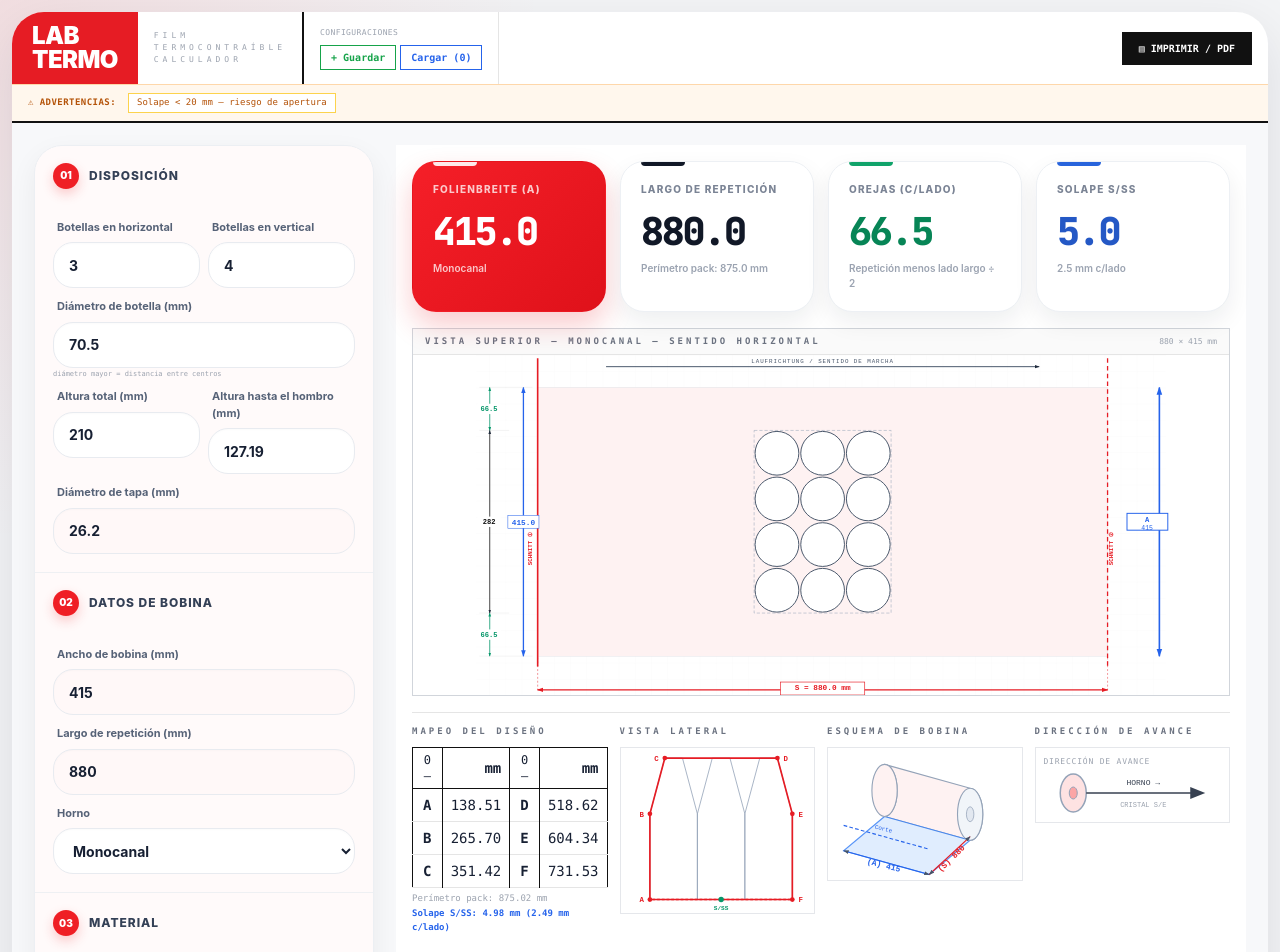
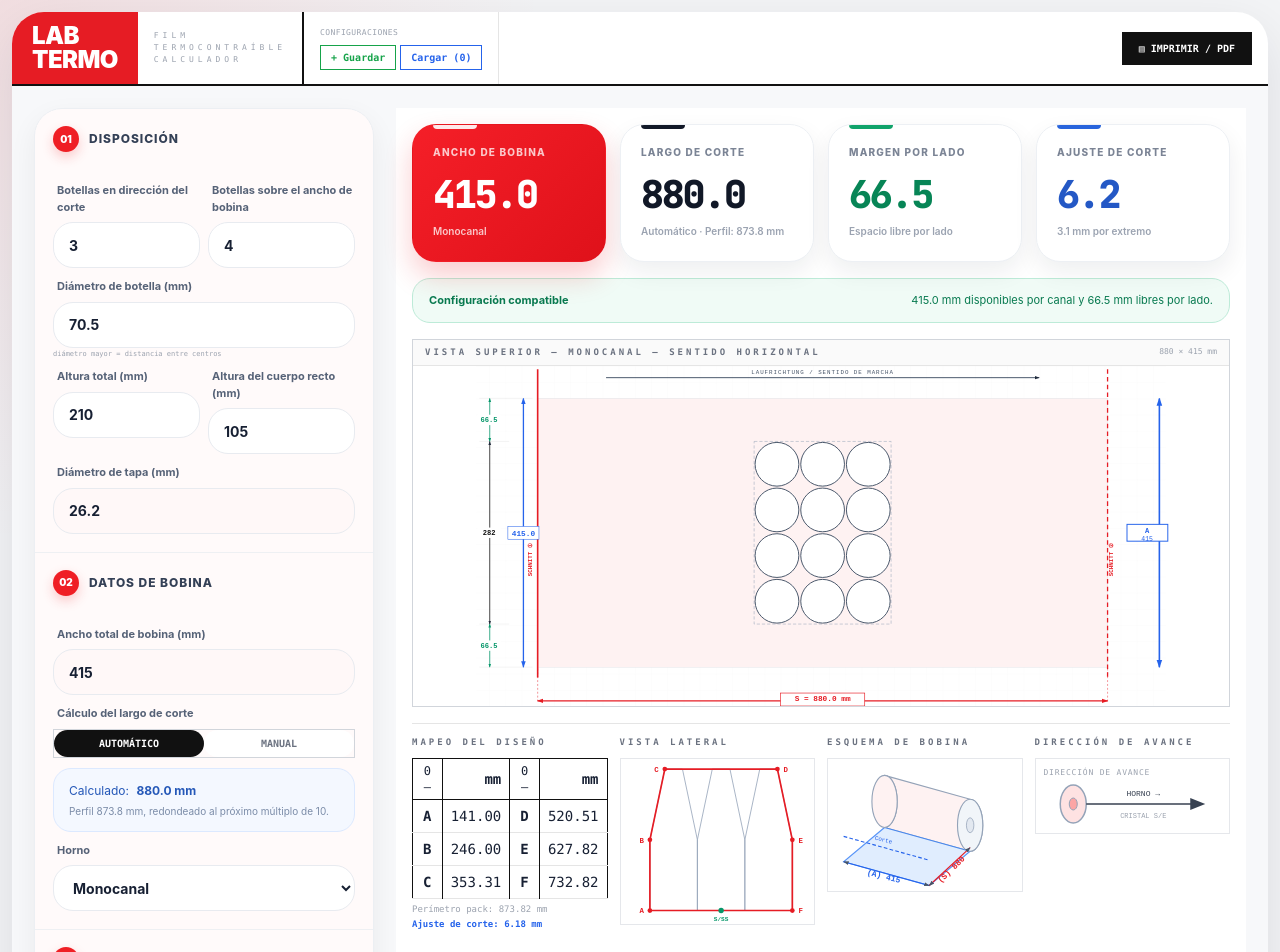
Before and after one commit to ElMalditoKeto/Prueba-Copilot, a React (Vite) app: page / in a window 1280 px wide. Shown: the top 952 px of the page. Built offline with nearby package versions, Linux system fonts and the light colour scheme.

Commit message:
Refine calculator behavior and styles

```diff
--- a/src/App.jsx
+++ b/src/App.jsx
@@ -47,11 +47,12 @@ function Toggle({ value, onChange, options }) {
 // ─── VALIDATION ────────────────────────────────────────────────────────────────
 function validate(f) {
   const warns = [];
-  if (f.altCil > f.alt)       warns.push(`Alt. hasta hombro (${f.altCil}) > alt. total (${f.alt})`);
-  if (f.tapa >= f.dia)        warns.push(`Ø tapa (${f.tapa}) ≥ Ø botella (${f.dia})`);
-  if (f.solape < 20)          warns.push('Solape < 20 mm — riesgo de apertura');
-  if (f.ladoA < 1 || f.ladoB < 1) warns.push('Disposición mínima: 1×1');
-  if (f.micron < 30)          warns.push('Espesor < 30 µm — fuera de rango habitual');
+  if (f.altCil > f.alt) warns.push(`La altura del cuerpo recto (${f.altCil}) supera la altura total (${f.alt})`);
+  if (f.tapa >= f.dia) warns.push(`El diámetro de tapa (${f.tapa}) debe ser menor al diámetro de botella (${f.dia})`);
+  if (f.ladoA < 1 || f.ladoB < 1) warns.push('La disposición mínima es 1 × 1');
+  if (f.micron < 30) warns.push('El espesor es menor a 30 µm');
+  if (!f.entraEnCanal) warns.push(`El paquete necesita ${f.ladoLargo.toFixed(1)} mm por canal, pero solo hay ${f.canal.toFixed(1)} mm disponibles`);
+  if (f.modoCorte === 'manual' && f.diferenciaCorte < 0) warns.push(`El largo manual es ${Math.abs(f.diferenciaCorte).toFixed(1)} mm menor que el perfil geométrico`);
   return warns;
 }
 
@@ -63,12 +64,13 @@ export default function App() {
   const [ladoB,    setLadoB]    = useState(4);      // lado LARGO (vertical, ancho bobina)
   const [dia,      setDia]      = useState(70.5);   // Ø botella cuerpo (mm)
   const [alt,      setAlt]      = useState(210);    // altura total botella (mm)
-  const [altCil,   setAltCil]   = useState(127.19); // altura hasta el hombro (mm)
+  const [altCil,   setAltCil]   = useState(105); // altura hasta el hombro (mm)
   const [tapa,     setTapa]     = useState(26.2);   // Ø tapa superior (mm)
   const [micron,   setMicron]   = useState(50);     // espesor film (µm)
   const [canales,  setCanales]  = useState(1);      // canales del horno
   const [folienbreite, setFolienbreite] = useState(415);  // ancho de bobina (mm)
-  const [rapport,      setRapport]      = useState(880);  // largo rapport (mm)
+  const [rapport,      setRapport]      = useState(880);  // largo de corte manual (mm)
+  const [modoCorte, setModoCorte] = useState('auto');
   const [tipoFilm, setTipoFilm] = useState('cristal');
   const [producto, setProducto] = useState('BNQ 500 ×12');
   const [cliente,  setCliente]  = useState('');
@@ -79,35 +81,46 @@ export default function App() {
   const [showSave, setShowSave] = useState(false);
   const [showLoad, setShowLoad] = useState(false);
 
-  // ── CALCULATED (todos outputs) ──
-  const ladoLargo  = ladoB * dia;
-  const ladoTop    = ladoA * dia;
-  const canal      = folienbreite / canales;
-  const oreja      = Math.max(0, (canal - ladoLargo) / 2);
-  const anchoTop   = (ladoA - 1) * dia + tapa;
-  const wT         = (dia - tapa) / 2;
-  const hT         = Math.max(0, alt - altCil);
-  const lT         = Math.sqrt(hT * hT + wT * wT);
-  const perimetro  = ladoLargo + 2 * altCil + 2 * lT + anchoTop;
-  const solape     = Math.max(0, rapport - perimetro);
-  const solapeLado = solape / 2;
+  // ── CÁLCULOS ──
+  const ladoLargo = ladoB * dia;
+  const ladoTop = ladoA * dia;
+  const canal = folienbreite / canales;
+  const margenLateralBruto = (canal - ladoLargo) / 2;
+  const entraEnCanal = margenLateralBruto >= 0;
+  const oreja = Math.max(0, margenLateralBruto);
+  const deficitCanal = Math.max(0, ladoLargo - canal);
+  const anchoBobinaMinimo = ladoLargo * canales;
 
-  // Cotas A–F (el solape se distribuye desde el centro hacia los bordes)
+  const anchoTop = (ladoA - 1) * dia + tapa;
+  const desplazamientoHombro = Math.max(0, (dia - tapa) / 2);
+  const alturaHombro = Math.max(0, alt - altCil);
+  const longitudHombro = Math.sqrt(alturaHombro ** 2 + desplazamientoHombro ** 2);
+  const perimetro = ladoLargo + (2 * altCil) + (2 * longitudHombro) + anchoTop;
+
+  // Las fichas técnicas redondean el recorrido geométrico al siguiente múltiplo de 10 mm.
+  const largoCorteCalculado = Math.ceil(perimetro / 10) * 10;
+  const corte = modoCorte === 'auto' ? largoCorteCalculado : rapport;
+  const diferenciaCorte = corte - perimetro;
+  const ajustePorExtremo = diferenciaCorte / 2;
+
+  // Puntos A-F medidos desde el inicio del corte.
   const medioFondo = ladoLargo / 2;
-  const ptA = medioFondo - solapeLado;
+  const ptA = medioFondo;
   const ptB = ptA + altCil;
-  const ptC = ptB + lT;
+  const ptC = ptB + longitudHombro;
   const ptD = ptC + anchoTop;
-  const ptE = ptD + lT;
+  const ptE = ptD + longitudHombro;
   const ptF = ptE + altCil;
   const pts = { A: ptA, B: ptB, C: ptC, D: ptD, E: ptE, F: ptF };
 
-  const packT      = ladoLargo;
-  const packL      = ladoTop;
-  const bobTotal   = folienbreite;
-  const corte      = rapport;
+  const packT = ladoLargo;
+  const packL = ladoTop;
+  const bobTotal = folienbreite;
 
-  const warnings   = validate({ altCil, alt, tapa, dia, solape, ladoA, ladoB, micron });
+  const warnings = validate({
+    altCil, alt, tapa, dia, ladoA, ladoB, micron, entraEnCanal,
+    ladoLargo, canal, modoCorte, diferenciaCorte,
+  });
 
   // ── CONFIG PERSISTENCE ──
   const applyConfig = (p) => {
@@ -118,6 +131,7 @@ export default function App() {
     setFolienbreite(p.folienbreite ?? p.bobinaM ?? p.bobina ?? 415);
     setRapport(p.rapport ?? p.pasoArte ?? p.paso ?? 880);
     setTipoFilm(p.tipoFilm ?? p.tf ?? 'cristal');
+    setModoCorte(p.modoCorte ?? 'auto');
   };
 
   const saveConfig = () => {
@@ -125,7 +139,7 @@ export default function App() {
     const c = {
       n: cfgName, t: new Date().toLocaleDateString('es-AR'),
       ladoA, ladoB, dia, alt, altCil, tapa, micron, canales,
-      folienbreite, rapport, tipoFilm,
+      folienbreite, rapport, tipoFilm, modoCorte,
     };
     const nc = [...configs, c];
     setConfigs(nc);
@@ -142,10 +156,8 @@ export default function App() {
   const packXStart = (corte - ladoTop) / 2;
   const today = new Date().toLocaleDateString('es-AR', { day:'2-digit', month:'2-digit', year:'numeric' });
 
-  const solapePathStart = solapeLado; // alias para SVG
 
   // Perfil lateral: A y F en los bordes del pack (interno), S/SS en el centro del fondo
-  // El solape es el tramo extra que va FUERA de A y F (hacia el centro, por debajo)
   const sideFilmParts = [
     `M ${ladoTop / 2} ${alt}`,          // S/SS: centro del fondo
     `L 0 ${alt}`,                        // borde izquierdo del pack (= punto A)
@@ -162,9 +174,6 @@ export default function App() {
   sideFilmParts.push(`L ${ladoTop / 2} ${alt}`);         // vuelve al S/SS
   const sideFilmPath = sideFilmParts.join(' ');
 
-  // Tramos de solape (se dibujan separados, punteados, desde A y F hacia el centro)
-  const solapePathL = `M ${ladoTop/2} ${alt} L ${solapeLado} ${alt}`;
-  const solapePathR = `M ${ladoTop - solapeLado} ${alt} L ${ladoTop/2} ${alt}`;
 
   const sidePoints = [
     ['A', 0,                                    alt,          -1],
@@ -290,10 +299,10 @@ export default function App() {
                 <SectionHeader num="01" label="Disposición" />
                 <div className="p-3 space-y-2.5">
                   <div className="grid grid-cols-2 gap-2">
-                    <Field label="Botellas en horizontal">
+                    <Field label="Botellas en dirección del corte">
                       <input type="number" value={ladoA} onChange={e => setLadoA(+e.target.value)} className={inp} />
                     </Field>
-                    <Field label="Botellas en vertical">
+                    <Field label="Botellas sobre el ancho de bobina">
                       <input type="number" value={ladoB} onChange={e => setLadoB(+e.target.value)} className={inp} />
                     </Field>
                   </div>
@@ -307,7 +316,7 @@ export default function App() {
                     <Field label="Altura total (mm)">
                       <input type="number" step="0.1" value={alt} onChange={e => setAlt(+e.target.value)} className={inp} />
                     </Field>
-                    <Field label="Altura hasta el hombro (mm)">
+                    <Field label="Altura del cuerpo recto (mm)">
                       <input type="number" step="0.1" value={altCil}
                         onChange={e => setAltCil(+e.target.value)}
                         className={altCil > alt ? `${inp} border-red-500 bg-red-50` : inp} />
@@ -323,12 +332,27 @@ export default function App() {
               <div style={{ borderBottom: '1px solid #e5e5e5' }}>
                 <SectionHeader num="02" label="Datos de Bobina" />
                 <div className="p-3 space-y-2.5">
-                  <Field label="Ancho de bobina (mm)">
+                  <Field label="Ancho total de bobina (mm)">
                     <input type="number" step="0.5" value={folienbreite} onChange={e => setFolienbreite(+e.target.value)} className={inpAmber} />
                   </Field>
-                  <Field label="Largo de repetición (mm)">
-                    <input type="number" step="0.5" value={rapport} onChange={e => setRapport(+e.target.value)} className={inpAmber} />
+                  <Field label="Cálculo del largo de corte">
+                    <Toggle
+                      value={modoCorte}
+                      onChange={setModoCorte}
+                      options={[{ val:'auto', label:'AUTOMÁTICO' }, { val:'manual', label:'MANUAL' }]}
+                    />
                   </Field>
+                  {modoCorte === 'manual' && (
+                    <Field label="Largo de corte manual (mm)">
+                      <input type="number" step="0.5" value={rapport} onChange={e => setRapport(+e.target.value)} className={inpAmber} />
+                    </Field>
+                  )}
+                  {modoCorte === 'auto' && (
+                    <div className="calculated-hint">
+                      Calculado: <strong>{largoCorteCalculado.toFixed(1)} mm</strong>
+                      <span>Perfil {perimetro.toFixed(1)} mm, redondeado al próximo múltiplo de 10.</span>
+                    </div>
+                  )}
                   <Field label="Horno">
                     <select value={canales} onChange={e => setCanales(+e.target.value)} className={inp}>
                       <option value={1}>Monocanal</option>
@@ -361,28 +385,28 @@ export default function App() {
               <div className="results-grid">
                 {[
                   {
-                    label: 'FOLIENBREITE (A)',
+                    label: 'ANCHO DE BOBINA',
                     value: folienbreite.toFixed(1),
                     sub:   canales > 1 ? `${canales} canales × ${canal.toFixed(1)} mm` : 'Monocanal',
                     accent: true,
                   },
                   {
-                    label: 'LARGO DE REPETICIÓN',
-                    value: rapport.toFixed(1),
-                    sub:   `Perímetro pack: ${perimetro.toFixed(1)} mm`,
+                    label: 'LARGO DE CORTE',
+                    value: corte.toFixed(1),
+                    sub:   `${modoCorte === 'auto' ? 'Automático' : 'Manual'} · Perfil: ${perimetro.toFixed(1)} mm`,
                     accent: false,
                   },
                   {
-                    label: 'OREJAS (c/lado)',
-                    value: oreja.toFixed(1),
-                    sub:   'Repetición menos lado largo ÷ 2',
+                    label: entraEnCanal ? 'MARGEN POR LADO' : 'DÉFICIT POR CANAL',
+                    value: (entraEnCanal ? oreja : deficitCanal).toFixed(1),
+                    sub:   'Espacio libre por lado',
                     accent: false,
                     green: true,
                   },
                   {
-                    label: 'SOLAPE S/SS',
-                    value: solape.toFixed(1),
-                    sub:   `${solapeLado.toFixed(1)} mm c/lado`,
+                    label: 'AJUSTE DE CORTE',
+                    value: diferenciaCorte.toFixed(1),
+                    sub:   `${ajustePorExtremo.toFixed(1)} mm por extremo`,
                     accent: false,
                     blue: true,
                   },
@@ -396,6 +420,15 @@ export default function App() {
                     </div>
                   </div>
                 ))}
+              </div>
+
+              <div className={`channel-status ${entraEnCanal ? 'channel-status-ok' : 'channel-status-error'}`}>
+                <strong>{entraEnCanal ? 'Configuración compatible' : 'Configuración incompatible'}</strong>
+                <span>
+                  {entraEnCanal
+                    ? `${canal.toFixed(1)} mm disponibles por canal y ${oreja.toFixed(1)} mm libres por lado.`
+                    : `${canal.toFixed(1)} mm disponibles por canal. Se requieren al menos ${anchoBobinaMinimo.toFixed(1)} mm de bobina total.`}
+                </span>
               </div>
 
               {/* ── PLAN VIEW SVG ── */}
@@ -435,10 +468,10 @@ export default function App() {
                       stroke="#2563eb" strokeWidth="1.5" strokeDasharray="8,5" />
                     <text x={corte * 0.62} y={canal - 5}
                       fill="#2563eb" fontSize="9" fontFamily="monospace" fontWeight="bold"
-                      letterSpacing="1" textAnchor="middle">FOLIENSCHNITT / CORTE LONG.</text>
+                      letterSpacing="1" textAnchor="middle">CORTE LONGITUDINAL</text>
                   </>}
 
-                  {Array.from({ length: canales }).map((_, ci) => (
+                  {entraEnCanal && Array.from({ length: canales }).map((_, ci) => (
                     <g key={ci}>
                       <rect x={packXStart} y={ci * canal + oreja} width={ladoTop} height={ladoLargo}
                         fill="none" stroke="#94a3b8" strokeWidth="0.8" strokeDasharray="5,3" />
@@ -557,8 +590,8 @@ export default function App() {
                   <div className="text-[9px] font-mono text-gray-400 mt-1">
                     Perímetro pack: {perimetro.toFixed(2)} mm
                   </div>
-                  <div className={`text-[9px] font-mono mt-0.5 font-bold ${solape > 0 ? 'text-blue-600' : 'text-gray-400'}`}>
-                    Solape S/SS: {solape.toFixed(2)} mm ({solapeLado.toFixed(2)} mm c/lado)
+                  <div className="text-[9px] font-mono mt-0.5 font-bold text-blue-600">
+                    Ajuste de corte: {diferenciaCorte.toFixed(2)} mm
                   </div>
                 </div>
 
@@ -581,9 +614,7 @@ export default function App() {
                       ))}
                       {/* film principal */}
                       <path d={sideFilmPath} fill="none" stroke="#E61C24" strokeWidth="2.5" strokeLinejoin="round" />
-                      {/* solape: tramos punteados desde A y F hacia S/SS */}
-                      <path d={solapePathL} fill="none" stroke="#E61C24" strokeWidth="2" strokeDasharray="4,3" />
-                      <path d={solapePathR} fill="none" stroke="#E61C24" strokeWidth="2" strokeDasharray="4,3" />
+
                       {/* puntos A–F */}
                       {sidePoints.map(([l, cx, cy, side]) => (
                         <g key={l}>
--- a/src/index.css
+++ b/src/index.css
@@ -3,151 +3,37 @@
 @tailwind utilities;
 
 * { box-sizing: border-box; margin: 0; padding: 0; }
-
-:root {
-  color: #172033;
-  background: #f3f4f6;
-  font-family: Inter, "Segoe UI", Arial, sans-serif;
-}
-
-body {
-  min-width: 320px;
-  min-height: 100vh;
-  background: radial-gradient(circle at top left, rgba(230, 28, 36, .10), transparent 34rem), #f3f4f6;
-  color: #172033;
-}
-
+:root { color: #172033; background: #f3f4f6; font-family: Inter, "Segoe UI", Arial, sans-serif; }
+body { min-width: 320px; min-height: 100vh; background: radial-gradient(circle at top left, rgba(230,28,36,.10), transparent 34rem), #f3f4f6; color: #172033; }
 button, input, select { font: inherit; }
 button { cursor: pointer; }
-
 .app-shell { background: transparent !important; padding: 12px !important; }
-
-.print-sheet {
-  overflow: hidden;
-  border: 0 !important;
-  border-radius: 32px;
-  background: #fff;
-  box-shadow: 0 18px 55px rgba(15, 23, 42, .10) !important;
-}
-
-.workspace-grid {
-  display: grid;
-  grid-template-columns: 340px minmax(0, 1fr);
-  gap: 22px;
-  padding: 22px;
-  background: #f7f8fa;
-}
-
-.control-panel {
-  overflow: hidden;
-  align-self: start;
-  border: 1px solid #eceff3;
-  border-radius: 28px;
-  background: #fffafa;
-  box-shadow: 0 10px 28px rgba(15, 23, 42, .06);
-}
-
+.print-sheet { overflow: hidden; border: 0 !important; border-radius: 32px; background: #fff; box-shadow: 0 18px 55px rgba(15,23,42,.10) !important; }
+.workspace-grid { display: grid; grid-template-columns: 340px minmax(0,1fr); gap: 22px; padding: 22px; background: #f7f8fa; }
+.control-panel { overflow: hidden; align-self: start; border: 1px solid #eceff3; border-radius: 28px; background: #fffafa; box-shadow: 0 10px 28px rgba(15,23,42,.06); }
 .control-panel > div { border-bottom: 1px solid #eef0f3 !important; }
 .control-panel > div:last-child { border-bottom: 0 !important; }
 .control-panel > div > .p-3 { padding: 18px !important; }
-
-.section-header {
-  display: flex;
-  align-items: center;
-  gap: 10px;
-  padding: 17px 18px 12px;
-  background: transparent;
-}
-
-.section-number {
-  display: grid;
-  width: 26px;
-  height: 26px;
-  place-items: center;
-  border-radius: 50%;
-  background: #ef1f25;
-  color: #fff;
-  font-size: 10px;
-  font-weight: 900;
-  box-shadow: 0 5px 12px rgba(239, 31, 37, .22);
-}
-
-.section-title {
-  color: #344056;
-  font-size: 12px;
-  font-weight: 850;
-  letter-spacing: .08em;
-  text-transform: uppercase;
-}
-
+.section-header { display: flex; align-items: center; gap: 10px; padding: 17px 18px 12px; }
+.section-number { display: grid; width: 26px; height: 26px; place-items: center; border-radius: 50%; background: #ef1f25; color: #fff; font-size: 10px; font-weight: 900; box-shadow: 0 5px 12px rgba(239,31,37,.22); }
+.section-title { color: #344056; font-size: 12px; font-weight: 850; letter-spacing: .08em; text-transform: uppercase; }
 .field-group { min-width: 0; }
-.field-label {
-  margin: 0 0 7px 4px;
-  color: #566277;
-  font-size: 11px;
-  font-weight: 750;
-}
-
-.input-control,
-.control-panel select {
-  width: 100%;
-  min-height: 46px;
-  border: 1px solid #e8ebf0 !important;
-  border-radius: 20px !important;
-  outline: none;
-  padding: 10px 15px !important;
-  background: #fff !important;
-  color: #172033 !important;
-  font-size: 14px;
-  font-weight: 700;
-  box-shadow: inset 0 1px 2px rgba(15, 23, 42, .02);
-  transition: border-color .15s ease, box-shadow .15s ease;
-}
-
-.input-control:focus,
-.control-panel select:focus {
-  border-color: #ef1f25 !important;
-  box-shadow: 0 0 0 3px rgba(239, 31, 37, .10);
-}
-
+.field-label { margin: 0 0 7px 4px; color: #566277; font-size: 11px; font-weight: 750; }
+.input-control, .control-panel select { width: 100%; min-height: 46px; border: 1px solid #e8ebf0 !important; border-radius: 20px !important; outline: none; padding: 10px 15px !important; background: #fff !important; color: #172033 !important; font-size: 14px; font-weight: 700; transition: border-color .15s, box-shadow .15s; }
+.input-control:focus, .control-panel select:focus { border-color: #ef1f25 !important; box-shadow: 0 0 0 3px rgba(239,31,37,.10); }
 .input-control-highlight { background: #fff8f8 !important; }
-
 .control-panel button { border-radius: 999px; }
-
-.results-grid {
-  display: grid;
-  grid-template-columns: repeat(4, minmax(0, 1fr));
-  gap: 14px;
-  margin-bottom: 16px;
-}
-
-.result-card {
-  position: relative;
-  min-height: 138px;
-  overflow: hidden;
-  padding: 20px;
-  border: 1px solid #edf0f4;
-  border-radius: 24px;
-  background: #fff;
-  box-shadow: 0 10px 24px rgba(15, 23, 42, .07);
-  transition: transform .18s ease, box-shadow .18s ease;
-}
-
-.result-card::before {
-  position: absolute;
-  top: 0;
-  left: 20px;
-  width: 44px;
-  height: 4px;
-  border-radius: 0 0 999px 999px;
-  background: #111827;
-  content: "";
-}
-.result-card:hover { transform: translateY(-2px); box-shadow: 0 15px 30px rgba(15, 23, 42, .11); }
+.calculated-hint { padding: 13px 15px; border: 1px solid #dce9ff; border-radius: 18px; background: #f4f8ff; color: #2558b8; font-size: 12px; }
+.calculated-hint strong { margin-left: 4px; }
+.calculated-hint span { display: block; margin-top: 4px; color: #7b8ca8; font-size: 10px; line-height: 1.4; }
+.results-grid { display: grid; grid-template-columns: repeat(4,minmax(0,1fr)); gap: 14px; margin-bottom: 16px; }
+.result-card { position: relative; min-height: 138px; overflow: hidden; padding: 20px; border: 1px solid #edf0f4; border-radius: 24px; background: #fff; box-shadow: 0 10px 24px rgba(15,23,42,.07); transition: transform .18s, box-shadow .18s; }
+.result-card::before { position: absolute; top: 0; left: 20px; width: 44px; height: 4px; border-radius: 0 0 999px 999px; background: #111827; content: ""; }
+.result-card:hover { transform: translateY(-2px); box-shadow: 0 15px 30px rgba(15,23,42,.11); }
 .result-label { color: #7b8495; font-size: 10px; font-weight: 800; letter-spacing: .12em; text-transform: uppercase; }
-.result-value { margin: 16px 0 10px; color: #111827; font-family: "JetBrains Mono", monospace; font-size: clamp(30px, 3vw, 42px); font-weight: 900; line-height: 1; letter-spacing: -.06em; }
+.result-value { margin: 16px 0 10px; color: #111827; font-family: "JetBrains Mono", monospace; font-size: clamp(30px,3vw,42px); font-weight: 900; line-height: 1; letter-spacing: -.06em; }
 .result-detail { color: #9ba3b1; font-size: 10px; font-weight: 600; }
-.result-card-primary { border-color: transparent; background: linear-gradient(135deg, #f51f28, #df111a); box-shadow: 0 14px 28px rgba(230, 28, 36, .22); }
+.result-card-primary { border-color: transparent; background: linear-gradient(135deg,#f51f28,#df111a); box-shadow: 0 14px 28px rgba(230,28,36,.22); }
 .result-card-primary::before { background: rgba(255,255,255,.9); }
 .result-card-primary .result-label, .result-card-primary .result-detail { color: rgba(255,255,255,.76); }
 .result-card-primary .result-value { color: #fff; }
@@ -155,24 +41,11 @@ button { cursor: pointer; }
 .result-card-green .result-value { color: #078556; }
 .result-card-blue::before { background: #2864dc; }
 .result-card-blue .result-value { color: #2458c5; }
-
-@media (max-width: 1100px) {
-  .workspace-grid { grid-template-columns: 1fr; }
-  .results-grid { grid-template-columns: repeat(2, minmax(0, 1fr)); }
-}
-
-@media (max-width: 620px) {
-  .app-shell { padding: 0 !important; }
-  .print-sheet { border-radius: 0; }
-  .workspace-grid { padding: 12px; }
-  .results-grid { grid-template-columns: 1fr; }
-}
-
-@media print {
-  body { background: white; }
-  .no-print { display: none !important; }
-  .app-shell { padding: 0 !important; }
-  .print-sheet { overflow: visible; border: 1.5px solid #111 !important; border-radius: 0; box-shadow: none !important; }
-  .workspace-grid { grid-template-columns: 240px 1fr; gap: 0; padding: 0; background: white; }
-  @page { margin: 10mm; size: A3 landscape; }
-}
+.channel-status { display: flex; align-items: center; justify-content: space-between; gap: 16px; margin-bottom: 16px; padding: 13px 16px; border-radius: 18px; font-size: 11px; }
+.channel-status strong { white-space: nowrap; }
+.channel-status span { text-align: right; }
+.channel-status-ok { border: 1px solid #bdebd8; background: #f0fbf6; color: #087a50; }
+.channel-status-error { border: 1px solid #ffc8c8; background: #fff4f4; color: #c12026; }
+@media (max-width:1100px) { .workspace-grid { grid-template-columns: 1fr; } .results-grid { grid-template-columns: repeat(2,minmax(0,1fr)); } }
+@media (max-width:620px) { .app-shell { padding: 0 !important; } .print-sheet { border-radius: 0; } .workspace-grid { padding: 12px; } .results-grid { grid-template-columns: 1fr; } .channel-status { align-items: flex-start; flex-direction: column; } .channel-status span { text-align: left; } }
+@media print { body { background: white; } .no-print { display: none !important; } .app-shell { padding: 0 !important; } .print-sheet { overflow: visible; border: 1.5px solid #111 !important; border-radius: 0; box-shadow: none !important; } .workspace-grid { grid-template-columns: 240px 1fr; gap: 0; padding: 0; background: white; } @page { margin: 10mm; size: A3 landscape; } }
```
Also changed, not shown: 5 other files (tests, documents, lock files or other folders).
